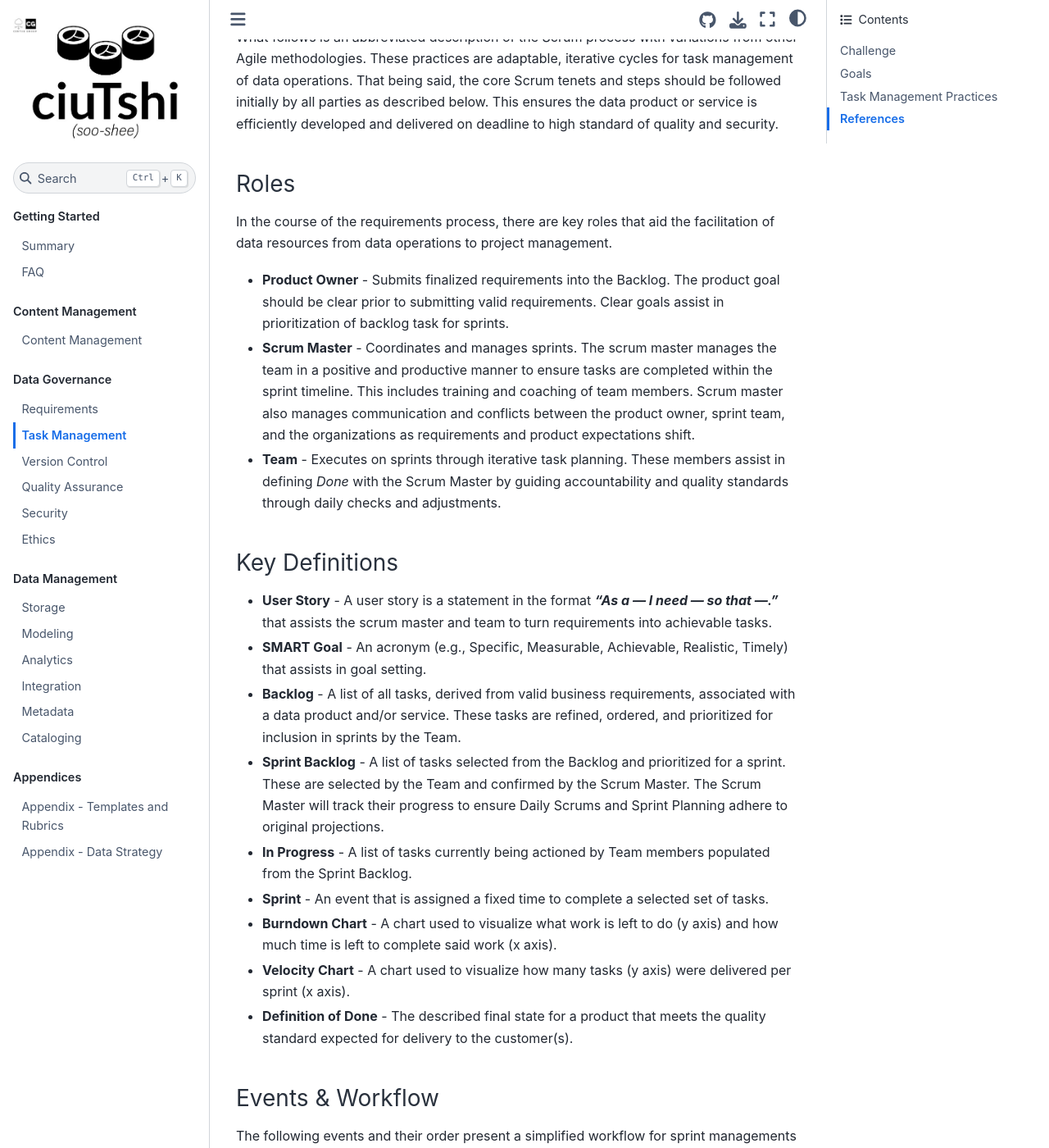
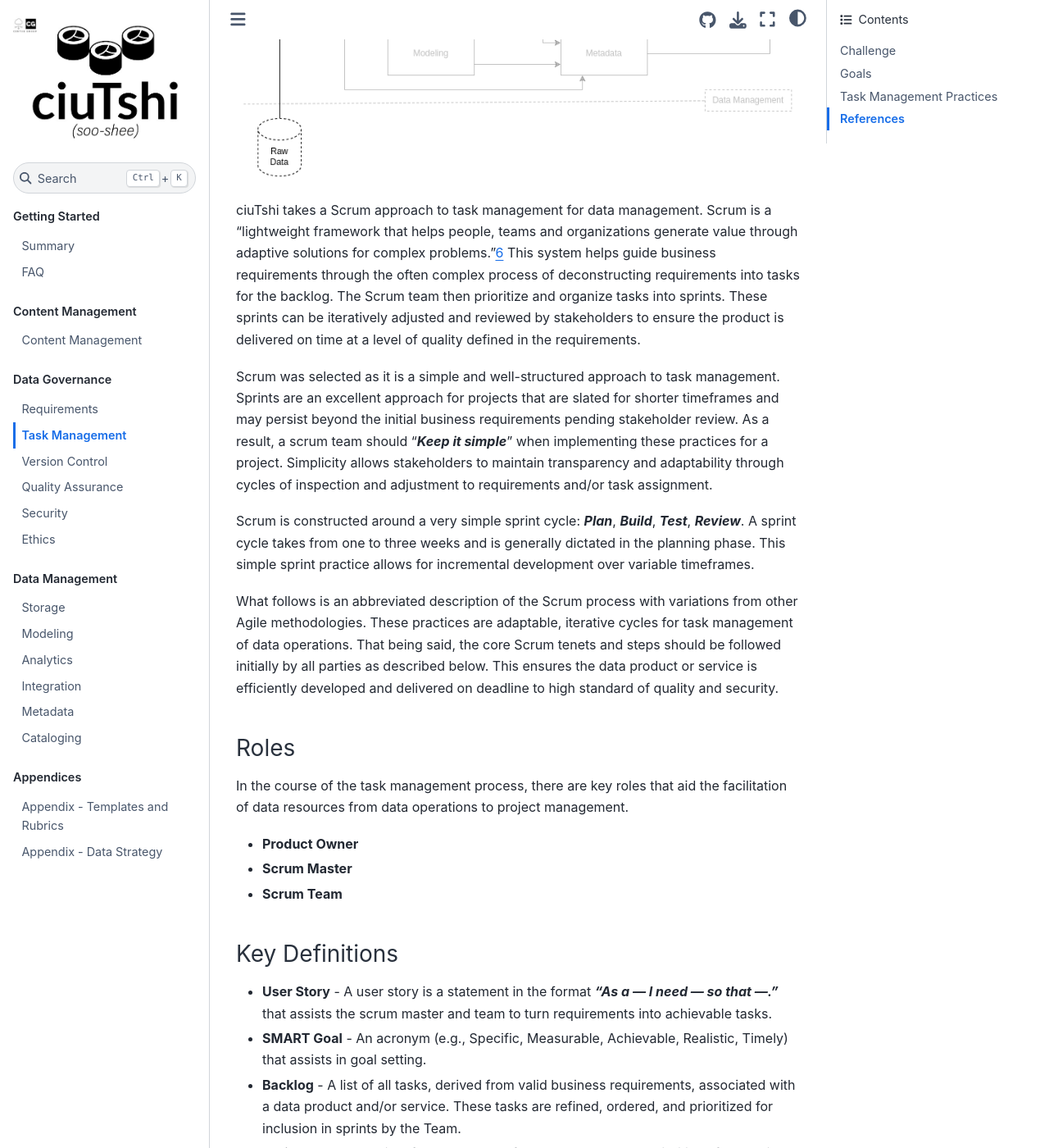
Before and after one commit to CertusGroup/ciutshi, a Sphinx documentation site: the page built from docs/source/task_management.md, in a window 1280 px wide and 1400 px high, scrolled down 2446 px. Shown: the whole window at 82% size. Built offline with Sphinx 7.4.7 and the Sphinx Book theme 1.1.4, drawn with Linux system fonts in a browser that asks for light colours.

Commit message:
tms - added diagram and migrate roles to summary

```diff
--- a/docs/source/task_management.md
+++ b/docs/source/task_management.md
@@ -24,6 +24,8 @@
 
 ## Task Management Practices
 
+![TMS Overview](static/images/do_overview_tms.png)
+
 ciuTshi takes a Scrum approach to task management for data management. Scrum is a "lightweight framework that helps people, teams and organizations generate value through adaptive solutions for complex problems."[6](task_management/references) This system helps guide business requirements through the often complex process of deconstructing requirements into tasks for the backlog. The Scrum team then prioritize and organize tasks into sprints. These sprints can be iteratively adjusted and reviewed by stakeholders to ensure the product is delivered on time at a level of quality defined in the requirements.
 
 Scrum was selected as it is a simple and well-structured approach to task management. Sprints are an excellent approach for projects that are slated for shorter timeframes and may persist beyond the initial business requirements pending stakeholder review. As a result, a scrum team should "__*Keep it simple*__" when implementing these practices for a project. Simplicity allows stakeholders to maintain transparency and adaptability through cycles of inspection and adjustment to requirements and/or task assignment.
@@ -34,11 +36,11 @@
 
 ### Roles
 
-In the course of the requirements process, there are key roles that aid the facilitation of data resources from data operations to project management.
+In the course of the task management process, there are key roles that aid the facilitation of data resources from data operations to project management.
 
-* __Product Owner__ - Submits finalized requirements into the Backlog. The product goal should be clear prior to submitting valid requirements. Clear goals assist in prioritization of backlog task for sprints.
-* __Scrum Master__ - Coordinates and manages sprints. The scrum master manages the team in a positive and productive manner to ensure tasks are completed within the sprint timeline. This includes training and coaching of team members. Scrum master also manages communication and conflicts between the product owner, sprint team, and the organizations as requirements and product expectations shift.
-* __Team__ - Executes on sprints through iterative task planning. These members assist in defining *Done* with the Scrum Master by guiding accountability and quality standards through daily checks and adjustments.
+* __Product Owner__
+* __Scrum Master__
+* __Scrum Team__
 
 ### Key Definitions
 
```
